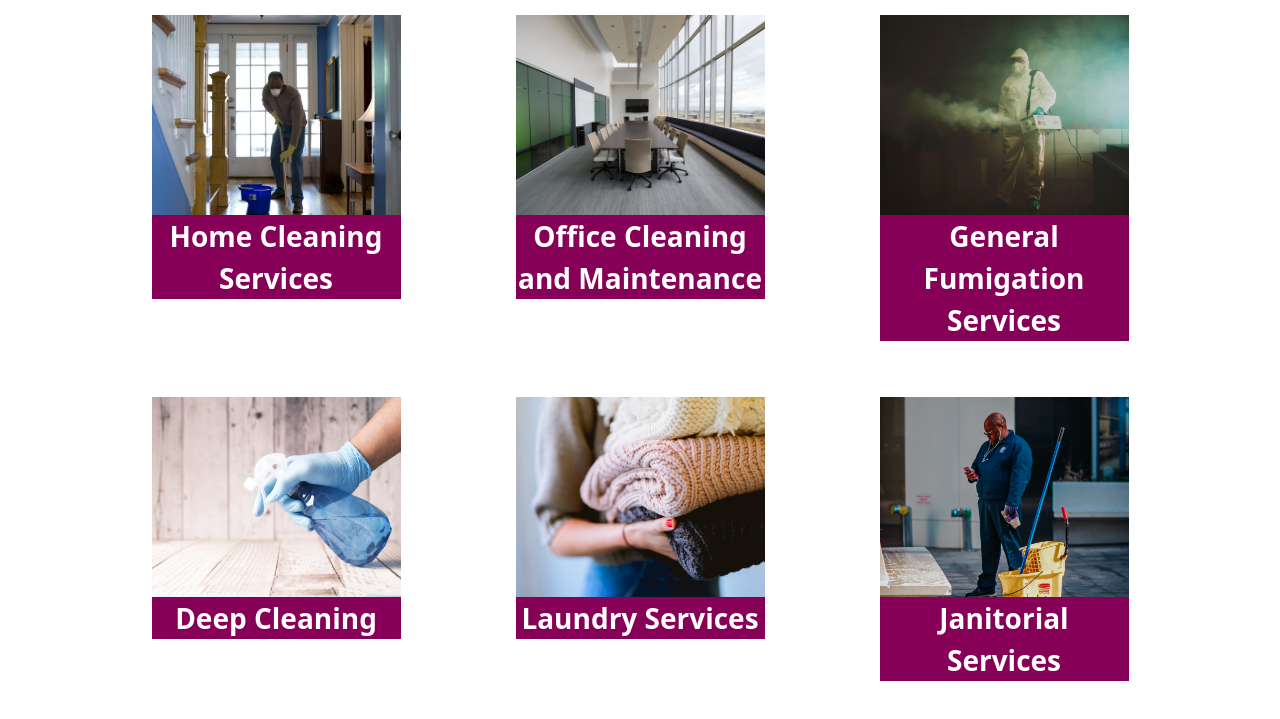
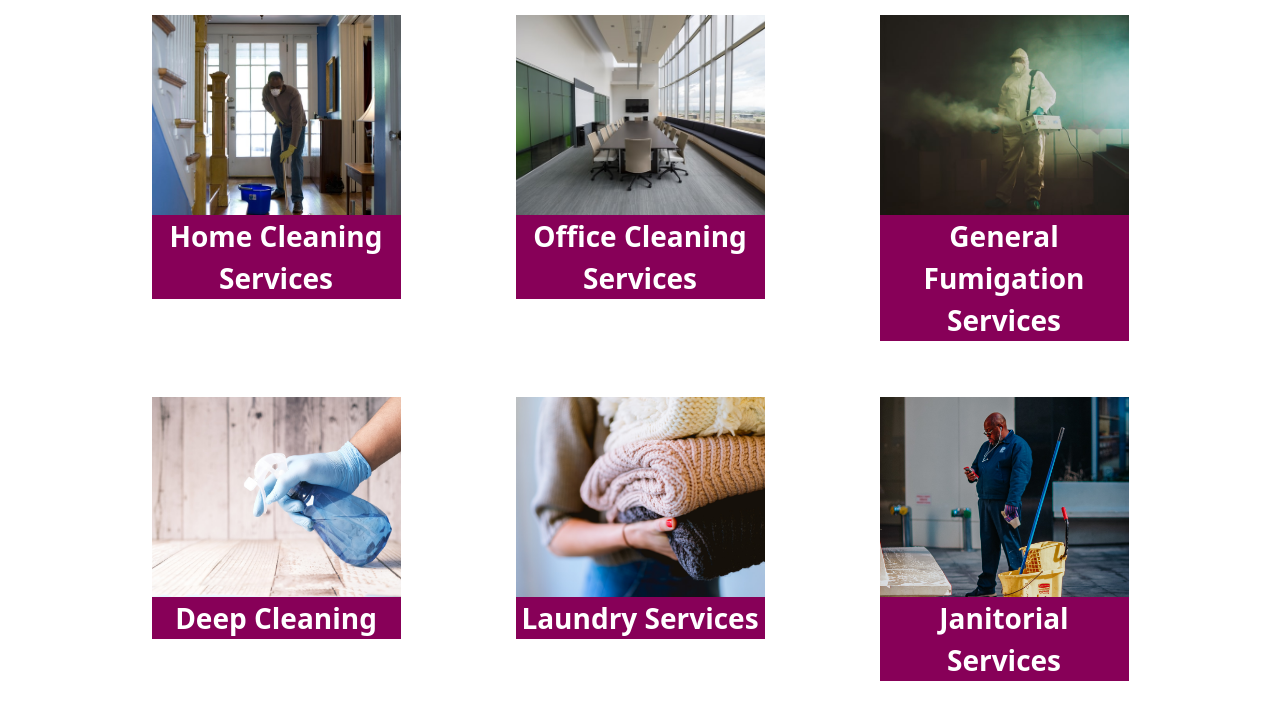
Before and after one commit to Alchemist420/stage-4-kodecamp, a plain HTML site: page services.html in a window 1280 px wide. Shown: the part 147-866 px from the top of the page. Drawn offline with Linux system fonts and the light colour scheme.

Commit message:
stage-4-kodecamp

```diff
--- a/services.html
+++ b/services.html
@@ -42,7 +42,7 @@
                     <div class="second-pic h-100 pictures">
                     </div>
                     <div class="bckg">
-                        <p class="text-center fs-3 fw-bold write">Office Cleaning and Maintenance</p>
+                        <p class="text-center fs-3 fw-bold write">Office Cleaning Services</p>
                     </div>
                 </div>
                 <div class="col-12 col-md-3 col-lg-3 container-fluid mt-3">
```
